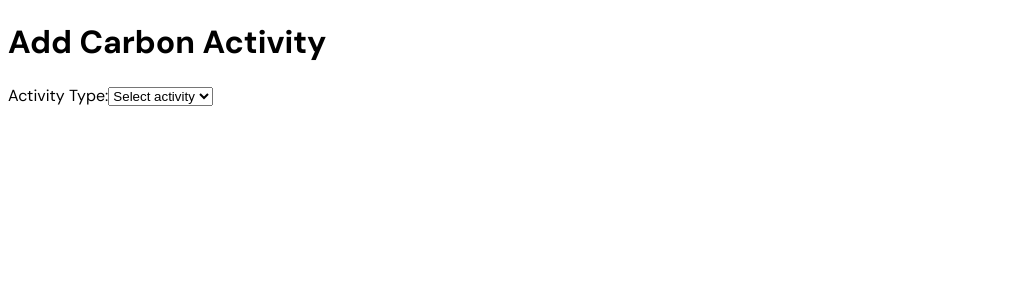
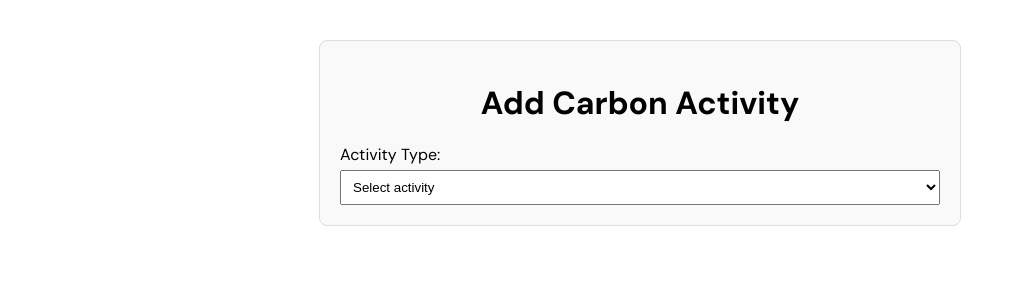
Before and after one commit to sdg877/carbon_calculator_fe, a Next.js app: page /footprint in a window 1280 px wide. Shown: the top 300 px of the page, without its empty margins (0-1015 px from the left). Built offline with nearby package versions, Linux system fonts and the light colour scheme.

Commit message:
Footprint form styles added.

```diff
--- a/src/styles/forms.css
+++ b/src/styles/forms.css
@@ -36,3 +36,51 @@
   color: red;
   margin-bottom: 1rem;
 }
+
+.footprint-container {
+  max-width: 600px;
+  margin: 40px auto;
+  padding: 20px;
+  border: 1px solid #ddd;
+  border-radius: 8px;
+  background: #f9f9f9;
+}
+
+.footprint-container h1 {
+  text-align: center;
+  margin-bottom: 20px;
+}
+
+.form-group {
+  margin-bottom: 15px;
+}
+
+label {
+  display: block;
+  margin-bottom: 5px;
+}
+
+input, select {
+  width: 100%;
+  padding: 8px;
+  box-sizing: border-box;
+}
+
+button {
+  padding: 10px 20px;
+  cursor: pointer;
+  margin-top: 10px;
+}
+
+.error {
+  margin-top: 20px;
+  color: red;
+}
+
+.result {
+  margin-top: 20px;
+  padding: 15px;
+  background: #e6ffe6;
+  border: 1px solid #b2ffb2;
+  border-radius: 5px;
+}
```
